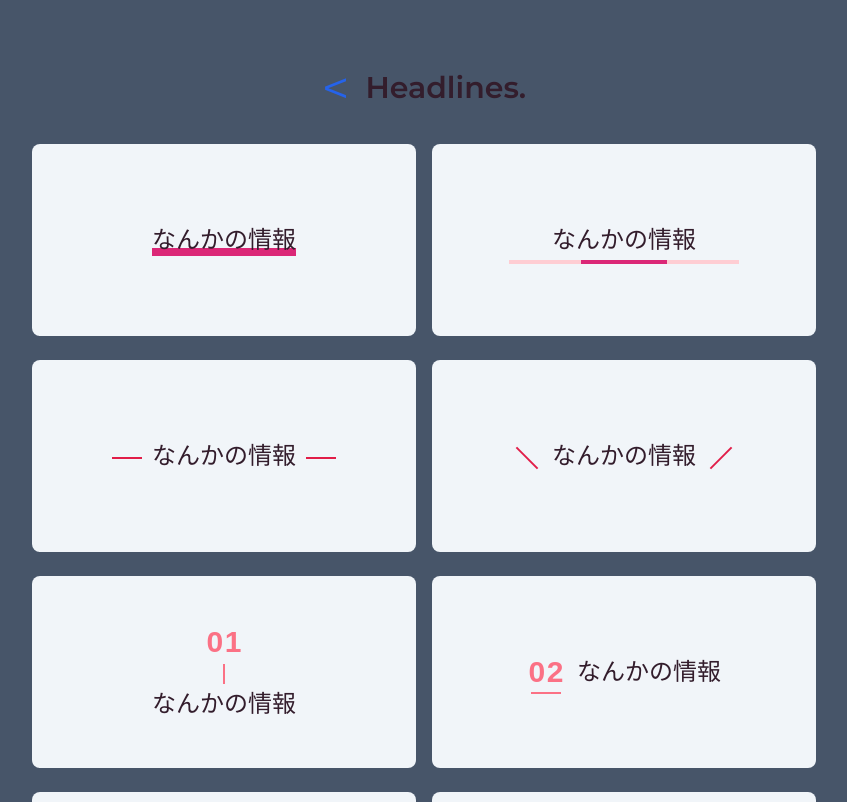
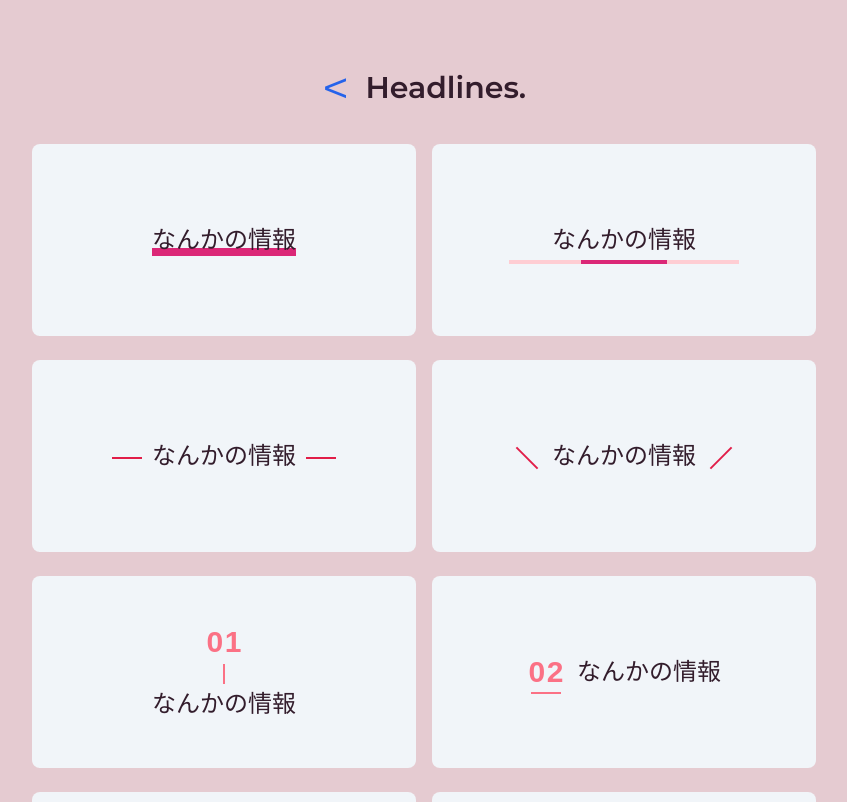
Before and after one commit to tachiguitech/vite-sandbox, a React (Vite) app: page /headlines in a window 1280 px wide. Shown: the top 802 px of the page, without its empty margins (216-1063 px from the left). Built offline with nearby package versions, Linux system fonts and the light colour scheme; a web font is replaced by a local one.

Commit message:
fix: :lipstick: Headlinesページの背景色修正

```diff
--- a/src/pages/headlines.tsx
+++ b/src/pages/headlines.tsx
@@ -2,7 +2,7 @@
 import HeadlinesPage from '../components/page/headlines.page';
 
 const Headlines: FC = () => (
-  <div className="bg-base py-16">
+  <div className="bg-org-pink py-16">
     <HeadlinesPage />
   </div>
 );
```
